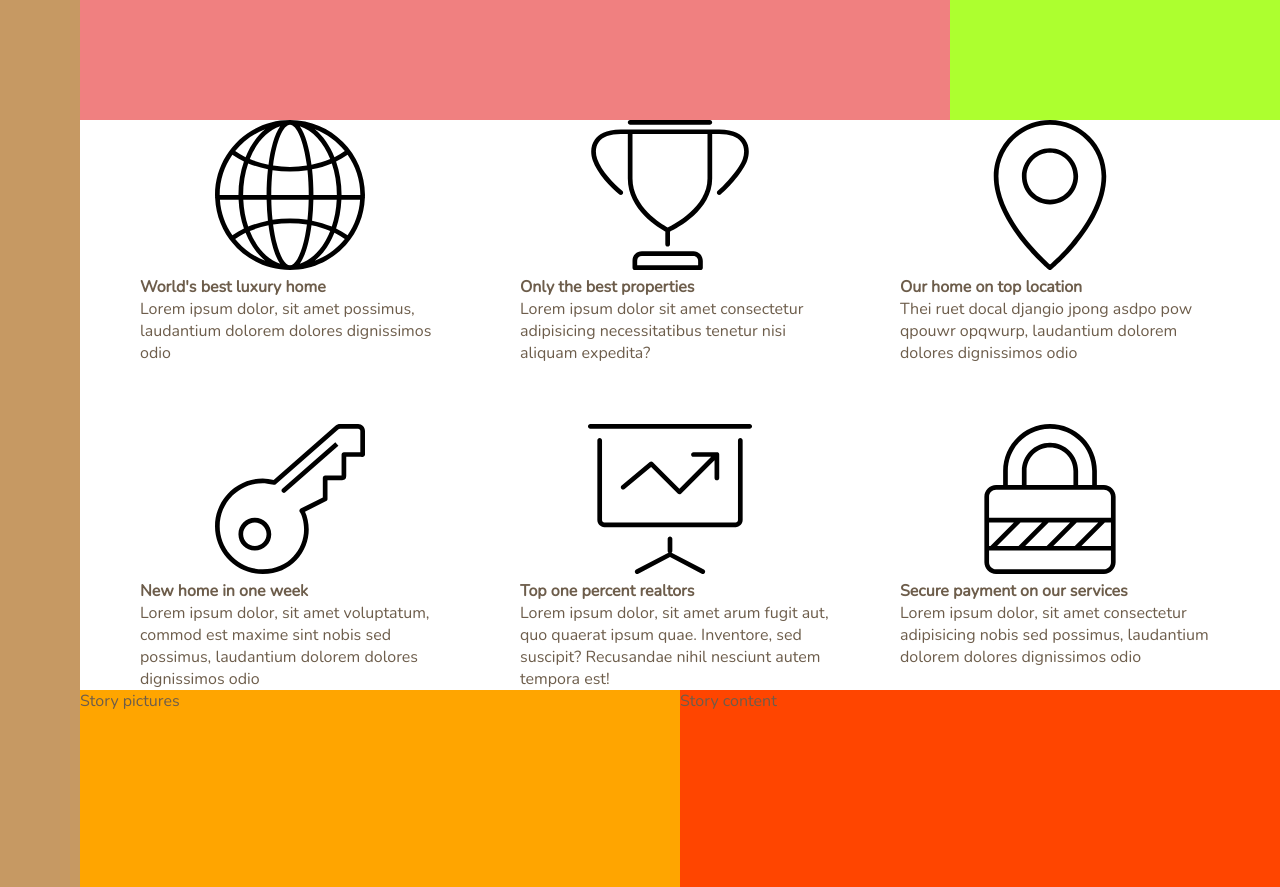
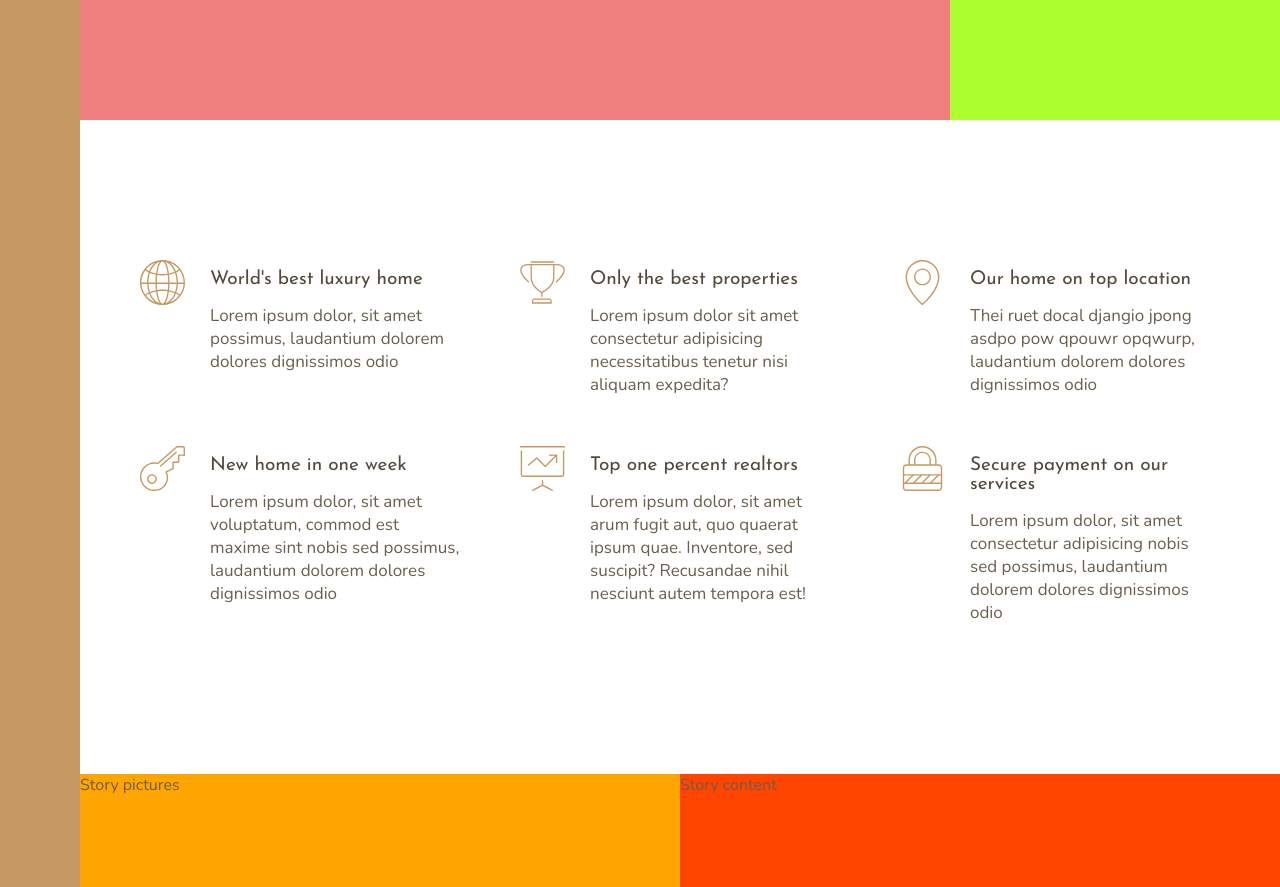
Before and after one commit to jasonlu2907/Grid_Nexter, a website: page index.html in a window 1280 px wide. Shown: the part 520-1407 px from the top of the page. Drawn offline with nearby package versions, Linux system fonts and the light colour scheme.

Commit message:
Building Features Section done, auto-fit trick for responsive + align-items in grid

```diff
--- a/index.html
+++ b/index.html
@@ -29,7 +29,7 @@
             <svg class="feature__icon">
               <use xlink:href="img/sprite.svg#icon-global"></use>
             </svg>
-            <h4 class="heading-4">World's best luxury home</h4>
+            <h4 class="heading-4 heading-4--dark">World's best luxury home</h4>
             <p class="feature__text">Lorem ipsum dolor, sit amet possimus, laudantium dolorem dolores dignissimos odio</p>
           </div>
 
@@ -37,35 +37,35 @@
             <svg class="feature__icon">
               <use xlink:href="img/sprite.svg#icon-trophy"></use>
             </svg>
-            <h4 class="heading-4">Only the best properties</h4>
+            <h4 class="heading-4 heading-4--dark">Only the best properties</h4>
             <p class="feature__text">Lorem ipsum dolor sit amet consectetur adipisicing necessitatibus tenetur nisi aliquam expedita?</p>
           </div>
           <div class="feature">
             <svg class="feature__icon">
               <use xlink:href="img/sprite.svg#icon-map-pin"></use>
             </svg>
-            <h4 class="heading-4">Our home on top location</h4>
+            <h4 class="heading-4 heading-4--dark">Our home on top location</h4>
             <p class="feature__text">Thei ruet docal djangio jpong asdpo pow qpouwr opqwurp, laudantium dolorem dolores dignissimos odio</p>
           </div>
           <div class="feature">
             <svg class="feature__icon">
               <use xlink:href="img/sprite.svg#icon-key"></use>
             </svg>
-            <h4 class="heading-4">New home in one week</h4>
+            <h4 class="heading-4 heading-4--dark">New home in one week</h4>
             <p class="feature__text">Lorem ipsum dolor, sit amet voluptatum, commod est maxime sint nobis sed possimus, laudantium dolorem dolores dignissimos odio</p>
           </div>
           <div class="feature">
             <svg class="feature__icon">
               <use xlink:href="img/sprite.svg#icon-presentation"></use>
             </svg>
-            <h4 class="heading-4">Top one percent realtors</h4>
+            <h4 class="heading-4 heading-4--dark">Top one percent realtors</h4>
             <p class="feature__text">Lorem ipsum dolor, sit amet arum fugit aut, quo quaerat ipsum quae. Inventore, sed suscipit? Recusandae nihil nesciunt autem tempora est!</p>
           </div>
           <div class="feature">
             <svg class="feature__icon">
               <use xlink:href="img/sprite.svg#icon-lock"></use>
             </svg>
-            <h4 class="heading-4">Secure payment on our services</h4>
+            <h4 class="heading-4 heading-4--dark">Secure payment on our services</h4>
             <p class="feature__text">Lorem ipsum dolor, sit amet consectetur adipisicing nobis sed possimus, laudantium dolorem dolores dignissimos odio</p>
           </div>
         </section>
--- a/sass/base/_typography.scss
+++ b/sass/base/_typography.scss
@@ -4,3 +4,31 @@ body {
   font-size: 1.6rem;
   font-weight: 300;
 }
+
+// SCSS extend
+%heading {
+  font-family: $font-display;
+  font-weight: 400;
+}
+.heading-1 {
+  @extend %heading;
+}
+.heading-2 {
+  @extend %heading;
+
+}
+.heading-3 {
+  @extend %heading;
+
+}
+.heading-4 {
+  @extend %heading;
+  font-size: 1.9rem;
+
+  &--light {
+    color: $color-grey-light-1;
+  }
+  &--dark {
+    color: $color-grey-dark-1;
+  }
+}
--- a/sass/components/_features.scss
+++ b/sass/components/_features.scss
@@ -2,7 +2,34 @@
   grid-column: center-start / center-end;
 
   display: grid;
-  grid-template-columns: repeat(3, 1fr);
+  // grid-template-columns: repeat(3, 1fr);
+  /*Responsive: use auto-fit tricks, auto-fit creates as many track that
+  it can fit based on width (between 25rem - 1fr as we defined) */
+  grid-template-columns: repeat(auto-fit, minmax(25rem, 1fr));
   column-gap: 6rem;
   row-gap: 6rem;
+  margin: 15rem 0;
+
+  /* Nhiều đoạn text quá ít dẫn đến việc vertical align bị dư khoảng trống
+  tức là align-items default to center, -> start*/
+  align-items: start;
 }
+
+.feature {
+  display: grid;
+  grid-template-columns: min-content 1fr;
+  column-gap: 2.5rem;
+  row-gap: 1.5rem;
+
+  &__icon {
+    fill: $color-primary;
+    width: 4.5rem;
+    height: 4.5rem;
+    grid-row: 1 / span 2;
+    transform: translateY(-1rem);
+  }
+
+  &__text {
+    font-size: 1.7rem;
+  }
+}
```
Also changed, not shown: css/style.css.
